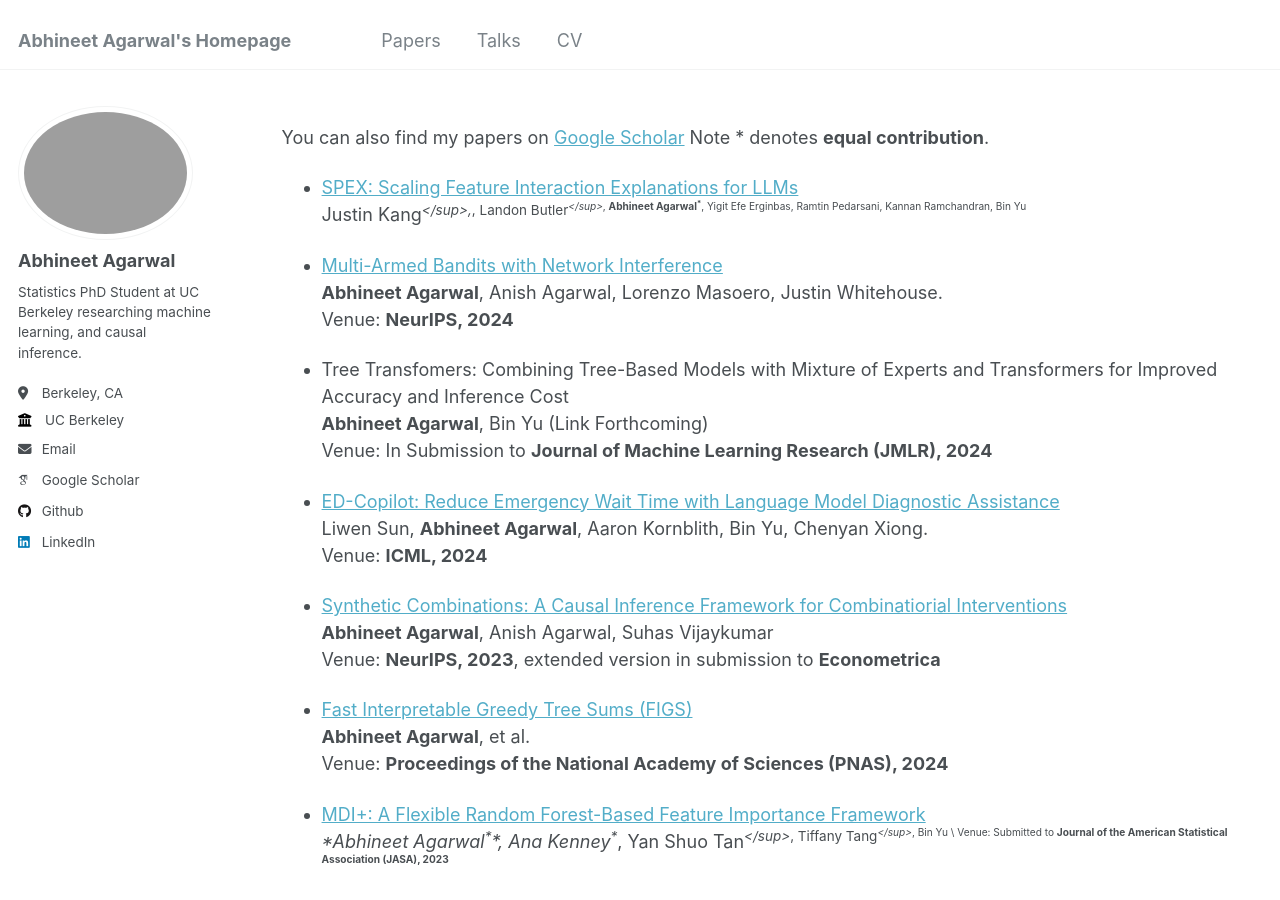
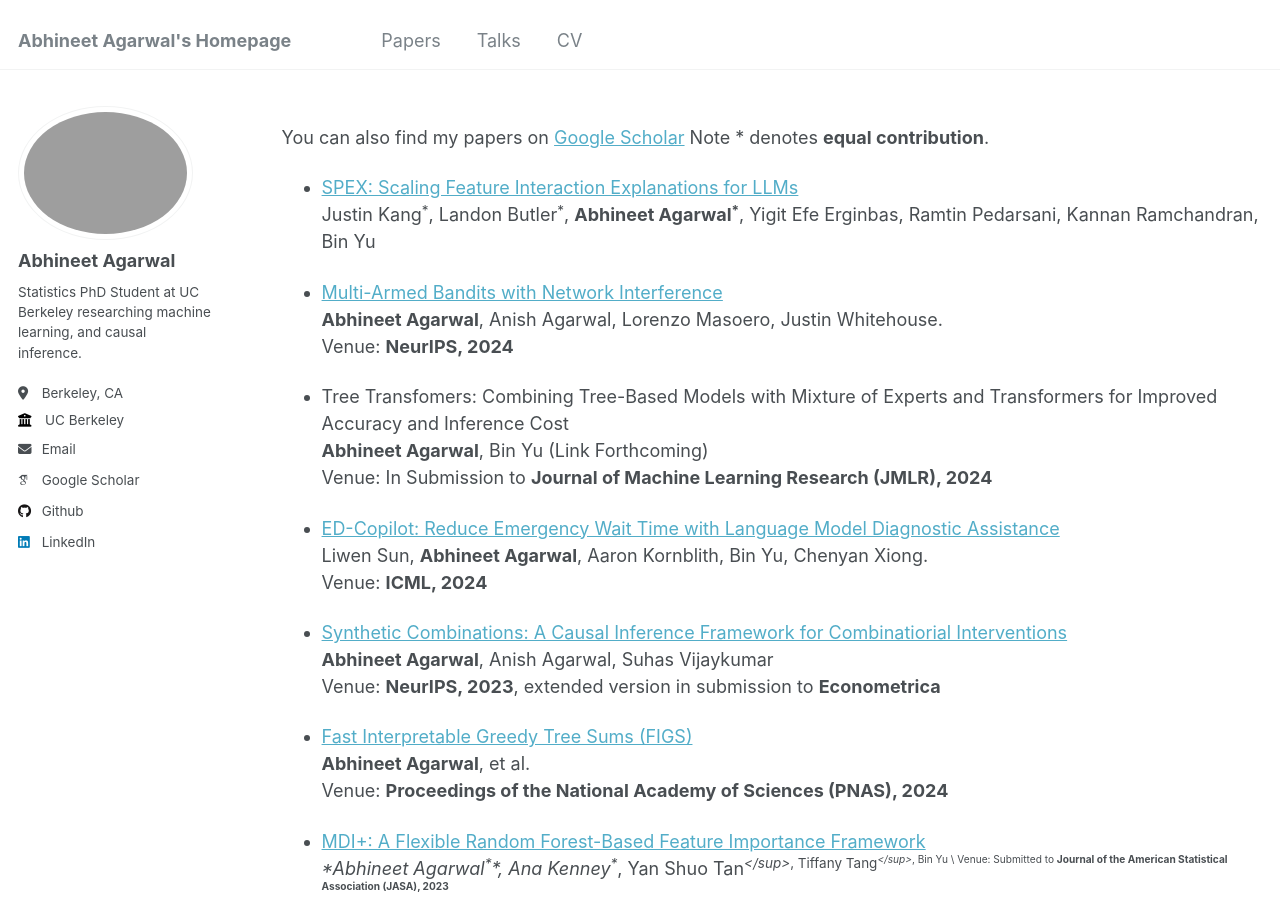
Before and after one commit to aagarwal1996/aagarwal1996.github.io, a Jekyll site: the page built from _pages/publications.md, in a window 1280 px wide and 900 px high. Built offline with Jekyll 4.4.1, drawn with Linux system fonts in a browser that asks for light colours; some web fonts are replaced.

Commit message:
Update publications.md

```diff
--- a/_pages/publications.md
+++ b/_pages/publications.md
@@ -8,7 +8,7 @@ author_profile: true
 You can also find my papers on [Google Scholar](https://scholar.google.com/citations?user=8282541233&hl=en) Note \* denotes **equal contribution**.
 
 * [SPEX: Scaling Feature Interaction Explanations for LLMs](https://arxiv.org/abs/2502.13870)<br>
-Justin Kang<sup>*</sup>,*, Landon Butler<sup>*</sup>*, **Abhineet Agarwal<sup>*</sup>**, Yigit Efe Erginbas, Ramtin Pedarsani, Kannan Ramchandran, Bin Yu
+Justin Kang<sup>*</sup>, Landon Butler<sup>*</sup>, **Abhineet Agarwal<sup>*</sup>**, Yigit Efe Erginbas, Ramtin Pedarsani, Kannan Ramchandran, Bin Yu
 
 * [Multi-Armed Bandits with Network Interference](https://arxiv.org/abs/2405.18621)<br>
   **Abhineet Agarwal**, Anish Agarwal, Lorenzo Masoero, Justin Whitehouse. \
```
